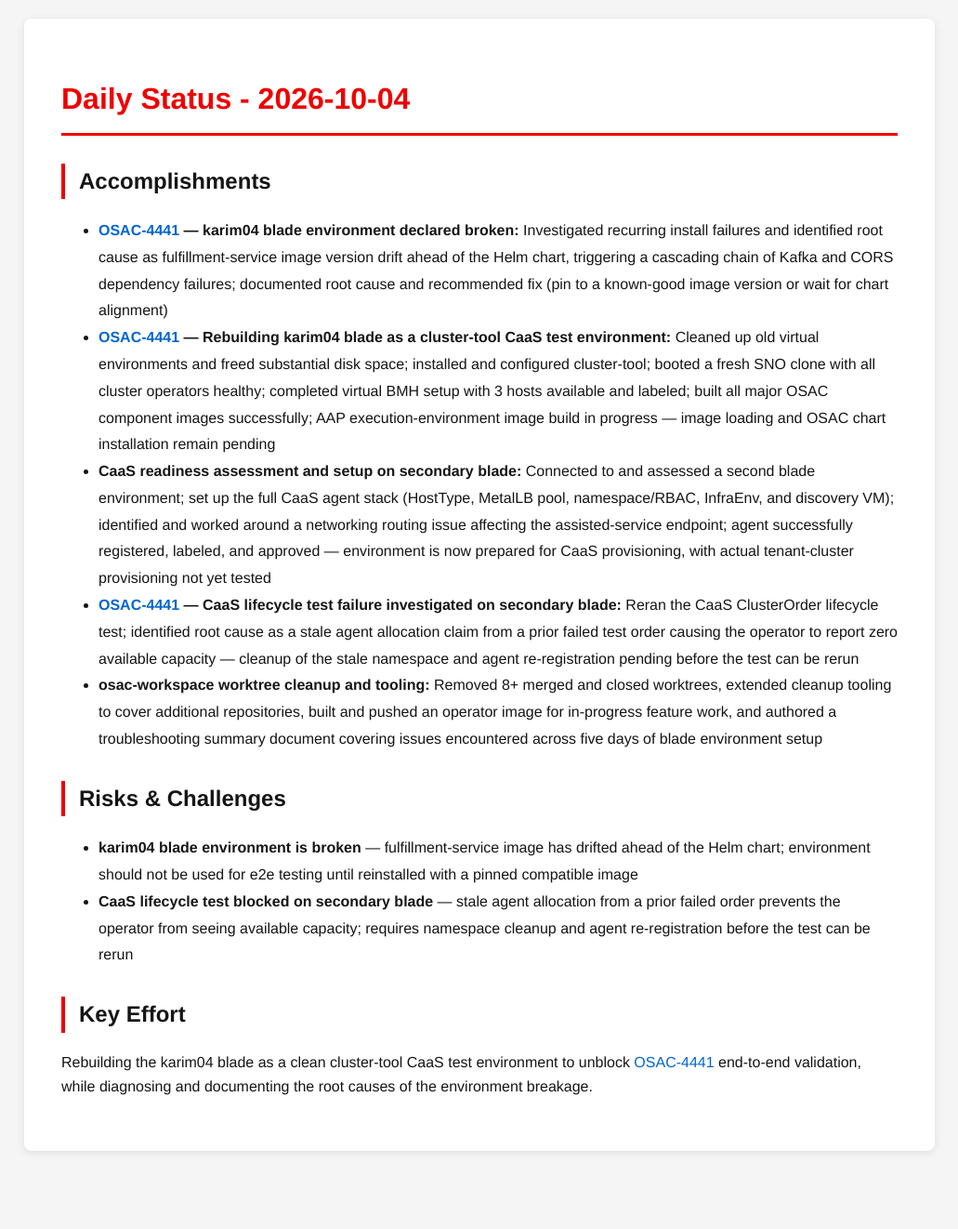
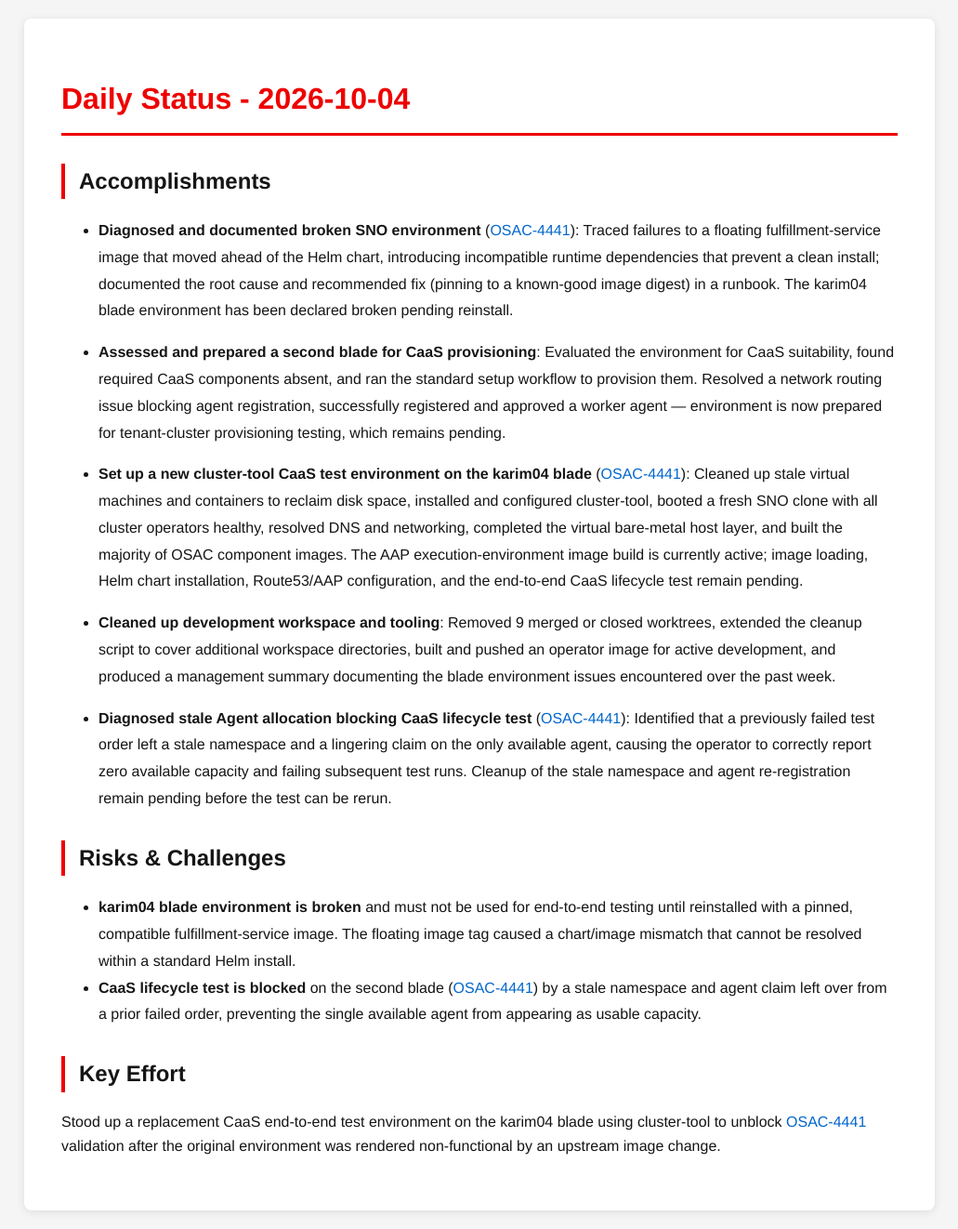
Before and after one commit to tzvatot/daily-status, a Jekyll site: the page built from 2026-10-04.md, in a window 1280 px wide. Shown: the whole page at 93% size, without its empty margins (124-1155 px from the left). Built offline with Jekyll 4.4.1, drawn with Linux system fonts in a browser that asks for light colours; before the commit the page ends 1258 px from its top, so only the background shows below that.

Commit message:
Daily status update - 2026-10-04

```diff
--- a/2026-10-04.md
+++ b/2026-10-04.md
@@ -8,16 +8,21 @@
 
 ## Accomplishments
 
-- **[OSAC-4441](https://redhat.atlassian.net/browse/OSAC-4441) — karim04 blade environment declared broken:** Investigated recurring install failures and identified root cause as fulfillment-service image version drift ahead of the Helm chart, triggering a cascading chain of Kafka and CORS dependency failures; documented root cause and recommended fix (pin to a known-good image version or wait for chart alignment)
-- **[OSAC-4441](https://redhat.atlassian.net/browse/OSAC-4441) — Rebuilding karim04 blade as a cluster-tool CaaS test environment:** Cleaned up old virtual environments and freed substantial disk space; installed and configured cluster-tool; booted a fresh SNO clone with all cluster operators healthy; completed virtual BMH setup with 3 hosts available and labeled; built all major OSAC component images successfully; AAP execution-environment image build in progress — image loading and OSAC chart installation remain pending
-- **CaaS readiness assessment and setup on secondary blade:** Connected to and assessed a second blade environment; set up the full CaaS agent stack (HostType, MetalLB pool, namespace/RBAC, InfraEnv, and discovery VM); identified and worked around a networking routing issue affecting the assisted-service endpoint; agent successfully registered, labeled, and approved — environment is now prepared for CaaS provisioning, with actual tenant-cluster provisioning not yet tested
-- **[OSAC-4441](https://redhat.atlassian.net/browse/OSAC-4441) — CaaS lifecycle test failure investigated on secondary blade:** Reran the CaaS ClusterOrder lifecycle test; identified root cause as a stale agent allocation claim from a prior failed test order causing the operator to report zero available capacity — cleanup of the stale namespace and agent re-registration pending before the test can be rerun
-- **osac-workspace worktree cleanup and tooling:** Removed 8+ merged and closed worktrees, extended cleanup tooling to cover additional repositories, built and pushed an operator image for in-progress feature work, and authored a troubleshooting summary document covering issues encountered across five days of blade environment setup
+- **Diagnosed and documented broken SNO environment** ([OSAC-4441](https://redhat.atlassian.net/browse/OSAC-4441)): Traced failures to a floating fulfillment-service image that moved ahead of the Helm chart, introducing incompatible runtime dependencies that prevent a clean install; documented the root cause and recommended fix (pinning to a known-good image digest) in a runbook. The karim04 blade environment has been declared broken pending reinstall.
+
+- **Assessed and prepared a second blade for CaaS provisioning**: Evaluated the environment for CaaS suitability, found required CaaS components absent, and ran the standard setup workflow to provision them. Resolved a network routing issue blocking agent registration, successfully registered and approved a worker agent — environment is now prepared for tenant-cluster provisioning testing, which remains pending.
+
+- **Set up a new cluster-tool CaaS test environment on the karim04 blade** ([OSAC-4441](https://redhat.atlassian.net/browse/OSAC-4441)): Cleaned up stale virtual machines and containers to reclaim disk space, installed and configured cluster-tool, booted a fresh SNO clone with all cluster operators healthy, resolved DNS and networking, completed the virtual bare-metal host layer, and built the majority of OSAC component images. The AAP execution-environment image build is currently active; image loading, Helm chart installation, Route53/AAP configuration, and the end-to-end CaaS lifecycle test remain pending.
+
+- **Cleaned up development workspace and tooling**: Removed 9 merged or closed worktrees, extended the cleanup script to cover additional workspace directories, built and pushed an operator image for active development, and produced a management summary documenting the blade environment issues encountered over the past week.
+
+- **Diagnosed stale Agent allocation blocking CaaS lifecycle test** ([OSAC-4441](https://redhat.atlassian.net/browse/OSAC-4441)): Identified that a previously failed test order left a stale namespace and a lingering claim on the only available agent, causing the operator to correctly report zero available capacity and failing subsequent test runs. Cleanup of the stale namespace and agent re-registration remain pending before the test can be rerun.
 
 ## Risks & Challenges
 
-- **karim04 blade environment is broken** — fulfillment-service image has drifted ahead of the Helm chart; environment should not be used for e2e testing until reinstalled with a pinned compatible image
-- **CaaS lifecycle test blocked on secondary blade** — stale agent allocation from a prior failed order prevents the operator from seeing available capacity; requires namespace cleanup and agent re-registration before the test can be rerun
+- **karim04 blade environment is broken** and must not be used for end-to-end testing until reinstalled with a pinned, compatible fulfillment-service image. The floating image tag caused a chart/image mismatch that cannot be resolved within a standard Helm install.
+- **CaaS lifecycle test is blocked** on the second blade ([OSAC-4441](https://redhat.atlassian.net/browse/OSAC-4441)) by a stale namespace and agent claim left over from a prior failed order, preventing the single available agent from appearing as usable capacity.
 
 ## Key Effort
-Rebuilding the karim04 blade as a clean cluster-tool CaaS test environment to unblock [OSAC-4441](https://redhat.atlassian.net/browse/OSAC-4441) end-to-end validation, while diagnosing and documenting the root causes of the environment breakage.
+
+Stood up a replacement CaaS end-to-end test environment on the karim04 blade using cluster-tool to unblock [OSAC-4441](https://redhat.atlassian.net/browse/OSAC-4441) validation after the original environment was rendered non-functional by an upstream image change.
```
